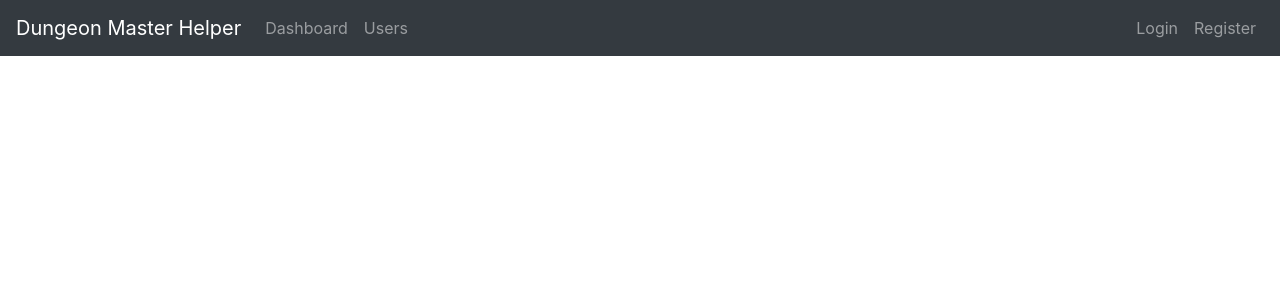
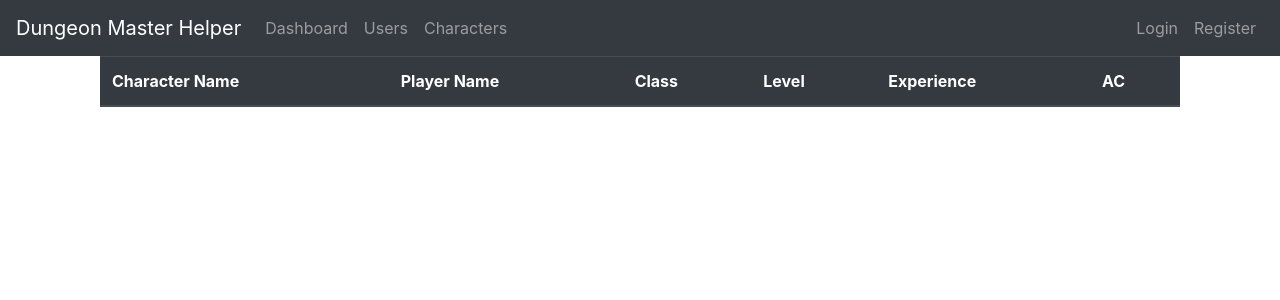
Before and after one commit to sgspectra/dmh, an Angular app: page /characters in a window 1280 px wide. Before the commit this address led to /. Shown: the top 300 px of the page. Built offline with nearby package versions, Linux system fonts and the light colour scheme.

Commit message:
added ability scores and ac to character interface, display characters in table

```diff
--- a/src/app/app-routing.module.ts
+++ b/src/app/app-routing.module.ts
@@ -4,6 +4,7 @@ import {DashboardComponent} from './dashboard/dashboard.component';
 import {UserComponent} from './user/user.component';
 import {RegisterUserComponent} from './register-user/register-user.component';
 import {AuthenticationComponent} from './authentication/authentication.component';
+import {CharacterComponent} from './character/character.component';
 
 const routes: Routes = [
   {path: '', redirectTo: '/dashboard', pathMatch: 'full'},
@@ -11,6 +12,7 @@ const routes: Routes = [
   {path: 'users', component: UserComponent},
   {path: 'register', component: RegisterUserComponent},
   {path: 'login', component: AuthenticationComponent},
+  {path: 'characters', component: CharacterComponent},
 ];
 
 @NgModule({
--- a/src/app/app.component.html
+++ b/src/app/app.component.html
@@ -10,6 +10,9 @@
       </li>
       <li class="nav-item">
         <a class="nav-link" routerLink="/users">Users<span class="sr-only"></span></a>
+      </li>
+      <li class="nav-item">
+        <a class="nav-link" routerLink="/characters">Characters<span class="sr-only"></span></a>
       </li>
     </ul>
     <ul class="navbar-nav ml-auto">
@@ -25,4 +28,6 @@
     </ul>
   </div>
 </nav>
-<router-outlet></router-outlet>
+<div class="container">
+  <router-outlet></router-outlet>
+</div>
--- a/src/app/character/character.component.html
+++ b/src/app/character/character.component.html
@@ -1,2 +1,24 @@
-<h3 *ngIf="userId != null">Your Characters</h3>
-<p *ngFor="let char of characters">{{char.characterName}}</p>
+<div class="container">
+  <table class="table table-dark">
+    <thead>
+    <tr>
+      <th>Character Name</th>
+      <th>Player Name</th>
+      <th>Class</th>
+      <th>Level</th>
+      <th>Experience</th>
+      <th>AC</th>
+    </tr>
+    </thead>
+    <tbody>
+    <tr *ngFor="let char of characters">
+      <td>{{char.characterName}}</td>
+      <td>{{char.playerName}}</td>
+      <td>{{char.characterClass}}</td>
+      <td>{{char.level}}</td>
+      <td>{{char.experience}}</td>
+      <td>{{char.armorClass}}</td>
+    </tr>
+    </tbody>
+  </table>
+</div>
--- a/src/app/dashboard/dashboard.component.html
+++ b/src/app/dashboard/dashboard.component.html
@@ -1,2 +1 @@
 <p *ngIf="userId == null">Please login to see personalized Dashboard</p>
-<app-character></app-character>
```
Also changed, not shown: src/app/character.ts (+7 -0 lines).
